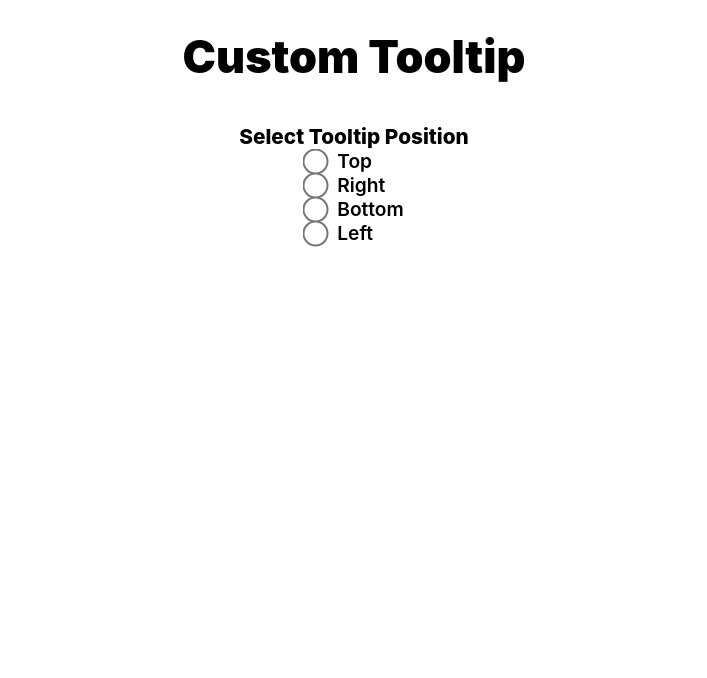
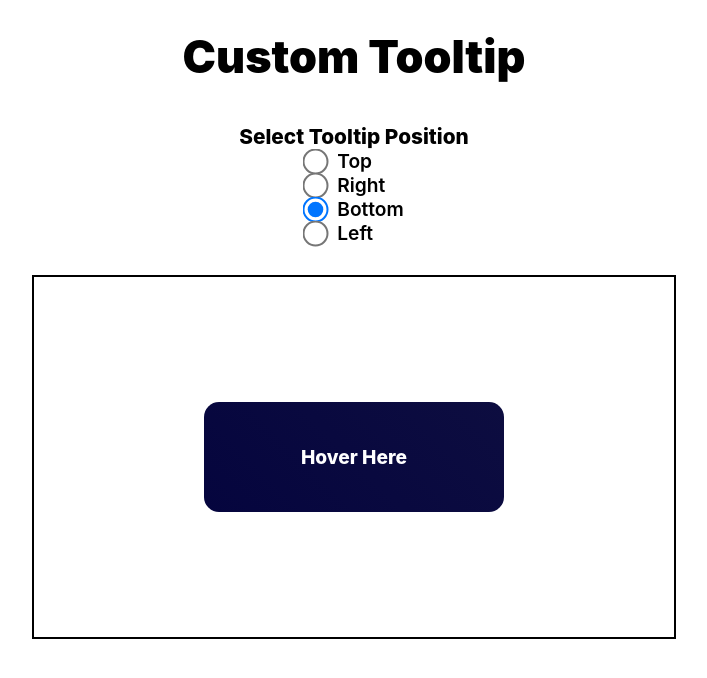
Before and after one commit to sanskar1419/React-Tooltip, a React (Create React App) app: page / in a window 1280 px wide. Shown: the top 678 px of the page, without its empty margins (286-993 px from the left). Built offline with nearby package versions, Linux system fonts and the light colour scheme.

Commit message:
Render hover element

```diff
--- a/src/App.css
+++ b/src/App.css
@@ -13,4 +13,34 @@
 input[type="radio"] {
   transform: scale(2);
   margin-right: 15px;
+  cursor: pointer;
 }
+
+.hoverElementAddTooltipContainer {
+  display: flex;
+  align-items: center;
+  justify-content: center;
+  border: 2px solid black;
+  width: 50%;
+  height: 45vh;
+  margin-top: 20px;
+}
+
+.hoverElement {
+  color: white;
+  background: linear-gradient(45deg, rgb(5, 5, 62), rgb(13, 13, 64));
+  width: 300px;
+  height: 110px;
+  border-radius: 15px;
+  display: flex;
+  align-items: center;
+  justify-content: center;
+  font-weight: 800;
+  font-size: 1.2rem;
+  cursor: pointer;
+  transition: all 0.1s ease-in;
+}
+
+.hoverElement:hover {
+  transform: scale(1.01);
+}
--- a/src/App.js
+++ b/src/App.js
@@ -14,6 +14,9 @@ function App() {
     <div className="container">
       <h1>Custom Tooltip</h1>
       <PositionForm handlePositionInput={handlePositionInput} />
+      <div className="hoverElementAddTooltipContainer">
+        <div className="hoverElement">Hover Here</div>
+      </div>
     </div>
   );
 }
--- a/src/components/PositionForm/PositionForm.js
+++ b/src/components/PositionForm/PositionForm.js
@@ -34,6 +34,7 @@ function PositionForm({ handlePositionInput }) {
             name="position"
             value="bottom"
             onChange={handlePositionInput}
+            checked
           />
           <label for="bottom">Bottom</label>
         </div>
```
Also changed, not shown: src/components/Tooltip/Tooltip.js (+10 -0 lines).
